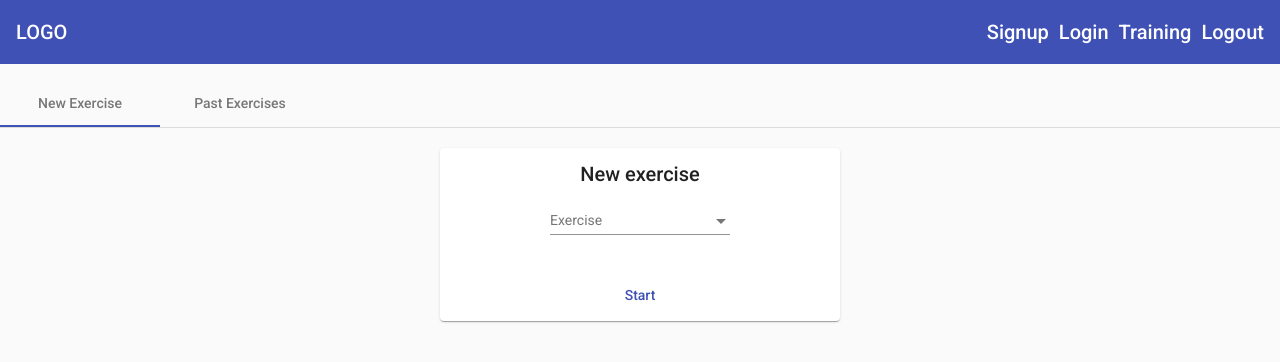
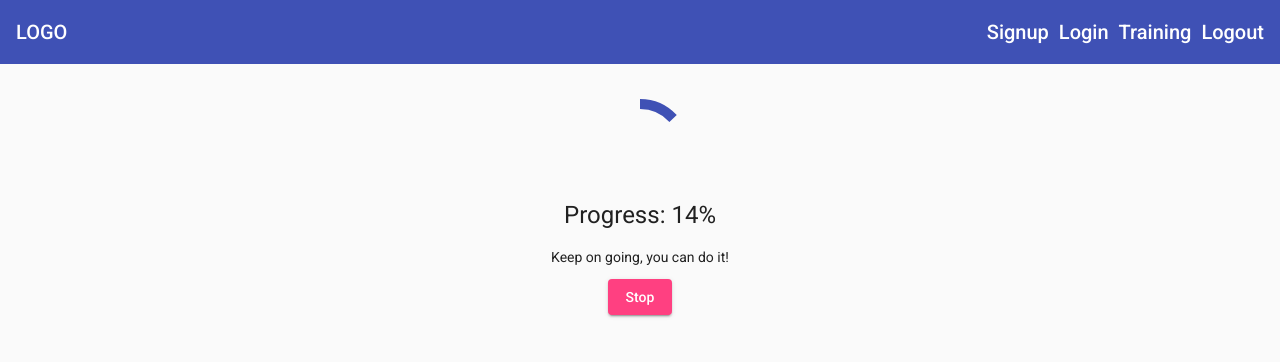
Before and after one commit to yurkov74/edu_ng_fitness, an Angular app: page /training in a window 1280 px wide. Both pictures are taken after a click on the button "Start". Shown: the top 362 px of the page. Built offline with nearby package versions, Linux system fonts and the light colour scheme.

Commit message:
49. Adding a Spinner to the Training Screen

```diff
--- a/src/app/core/modules/material.module.ts
+++ b/src/app/core/modules/material.module.ts
@@ -9,6 +9,8 @@ import {MatFormFieldModule} from '@angular/material/form-field';
 import {MatIconModule} from '@angular/material/icon';
 import {MatInputModule} from '@angular/material/input';
 import {MatListModule} from '@angular/material/list';
+import {MatProgressBarModule} from '@angular/material/progress-bar';
+import {MatProgressSpinnerModule} from '@angular/material/progress-spinner';
 import {MatSelectModule} from '@angular/material/select';
 import {MatSidenavModule} from '@angular/material/sidenav';
 import {MatTabsModule} from '@angular/material/tabs';
@@ -25,6 +27,8 @@ import {MatToolbarModule} from '@angular/material/toolbar';
         MatInputModule,
         MatListModule,
         MatNativeDateModule,
+        MatProgressBarModule,
+        MatProgressSpinnerModule,
         MatSelectModule,
         MatSidenavModule,
         MatTabsModule,
--- a/src/app/training/current-training/current-training.component.html
+++ b/src/app/training/current-training/current-training.component.html
@@ -1 +1,6 @@
-<p>current-training works!</p>
+<section class="current-training" fxLayout="column" fxLayoutAlign="center center">
+    <mat-progress-spinner mode="determinate" [value]="progress"></mat-progress-spinner>
+    <h1>Progress: {{ progress }}%</h1>
+    <p>Keep on going, you can do it!</p>
+    <button mat-raised-button (click)="onStop()" color="accent">Stop</button>
+</section>
--- a/src/app/training/current-training/current-training.component.scss
+++ b/src/app/training/current-training/current-training.component.scss
@@ -0,0 +1,3 @@
+.current-training {
+    padding: 20px;
+}
--- a/src/app/training/current-training/current-training.component.ts
+++ b/src/app/training/current-training/current-training.component.ts
@@ -1,4 +1,4 @@
-import { Component, OnInit } from '@angular/core';
+import { Component, EventEmitter, OnInit, Output } from '@angular/core';
 
 @Component({
   selector: 'app-current-training',
@@ -6,10 +6,18 @@ import { Component, OnInit } from '@angular/core';
   styleUrls: ['./current-training.component.scss']
 })
 export class CurrentTrainingComponent implements OnInit {
+  @Output() trainingStop = new EventEmitter<void>();
+  progress = 0;
 
   constructor() { }
 
   ngOnInit(): void {
+    setInterval(() => {
+      this.progress++;
+      if (this.progress === 100 ) this.onStop();
+    }, 200);
   }
 
+  onStop() { this.trainingStop.emit(); }
+
 }
--- a/src/app/training/new-training/new-training.component.html
+++ b/src/app/training/new-training/new-training.component.html
@@ -14,7 +14,7 @@
             </mat-form-field>
         </mat-card-content>
         <mat-card-actions>
-            <button type="submit" mat-button color="primary">Start</button>
+            <button type="submit" mat-button (click)="onStartTraining()" color="primary">Start</button>
         </mat-card-actions>
     </mat-card>
 </section>
--- a/src/app/training/new-training/new-training.component.ts
+++ b/src/app/training/new-training/new-training.component.ts
@@ -1,4 +1,4 @@
-import { Component, OnInit } from '@angular/core';
+import { Component, EventEmitter, OnInit, Output } from '@angular/core';
 
 @Component({
   selector: 'app-new-training',
@@ -13,10 +13,13 @@ export class NewTrainingComponent implements OnInit {
     {key: 'side-lunges', name: 'Side lunges'},
     {key: 'touch-toes', name: 'Touch Toes'},
   ];
+  @Output() trainingStart = new EventEmitter<void>();
 
   constructor() { }
 
   ngOnInit(): void {
   }
 
+  onStartTraining() { this.trainingStart.emit(); }
+
 }
--- a/src/app/training/training.component.html
+++ b/src/app/training/training.component.html
@@ -1,8 +1,9 @@
-<mat-tab-group>
+<mat-tab-group *ngIf="!ongoingTraining">
     <mat-tab label="New Exercise">
-        <app-new-training></app-new-training>
+        <app-new-training (trainingStart)="ongoingTraining=true"></app-new-training>
     </mat-tab>
     <mat-tab label="Past Exercises">
         <app-past-trainings></app-past-trainings>
     </mat-tab>
 </mat-tab-group>
+<app-current-training *ngIf="ongoingTraining" (trainingStop)="ongoingTraining=false"></app-current-training>
--- a/src/app/training/training.component.ts
+++ b/src/app/training/training.component.ts
@@ -6,6 +6,7 @@ import { Component, OnInit } from '@angular/core';
   styleUrls: ['./training.component.scss']
 })
 export class TrainingComponent implements OnInit {
+  ongoingTraining= false;
 
   constructor() { }
 
```
